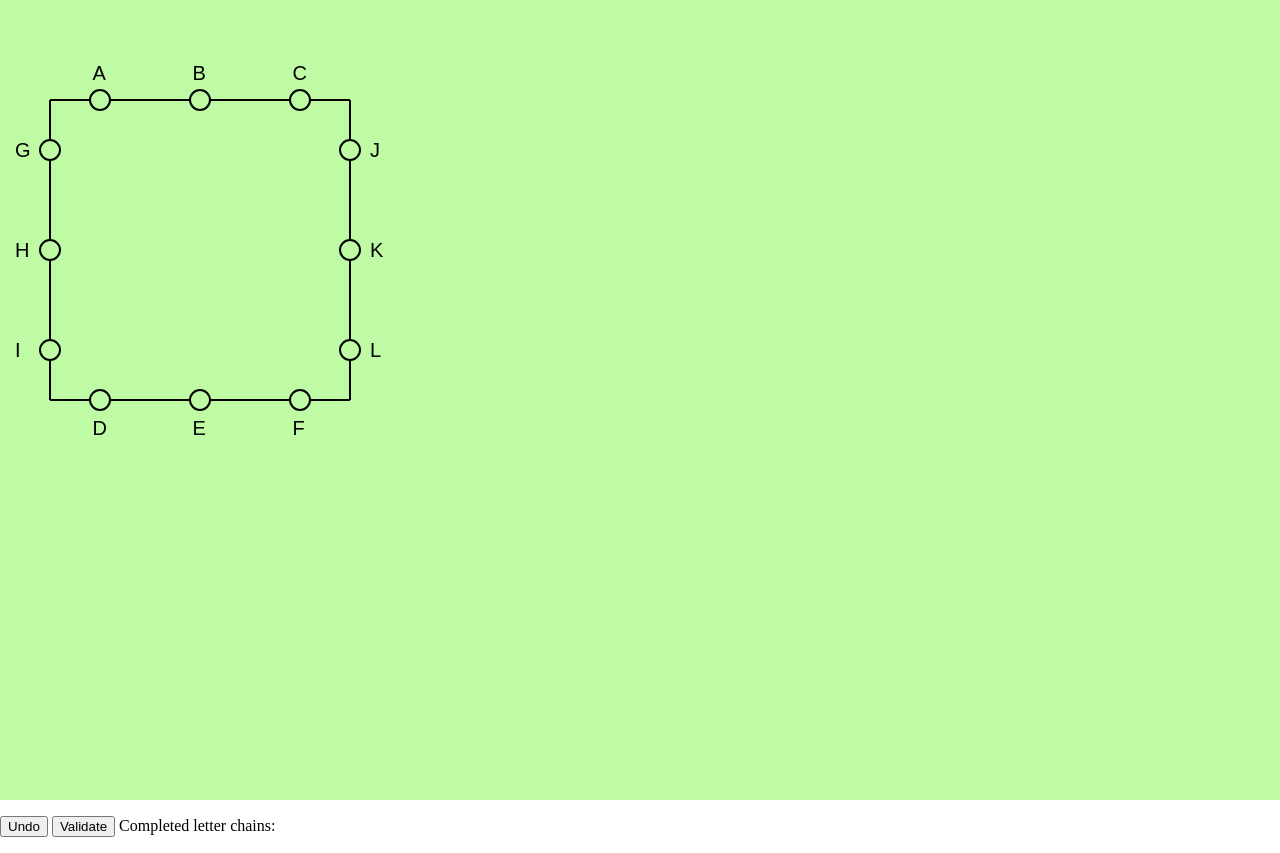
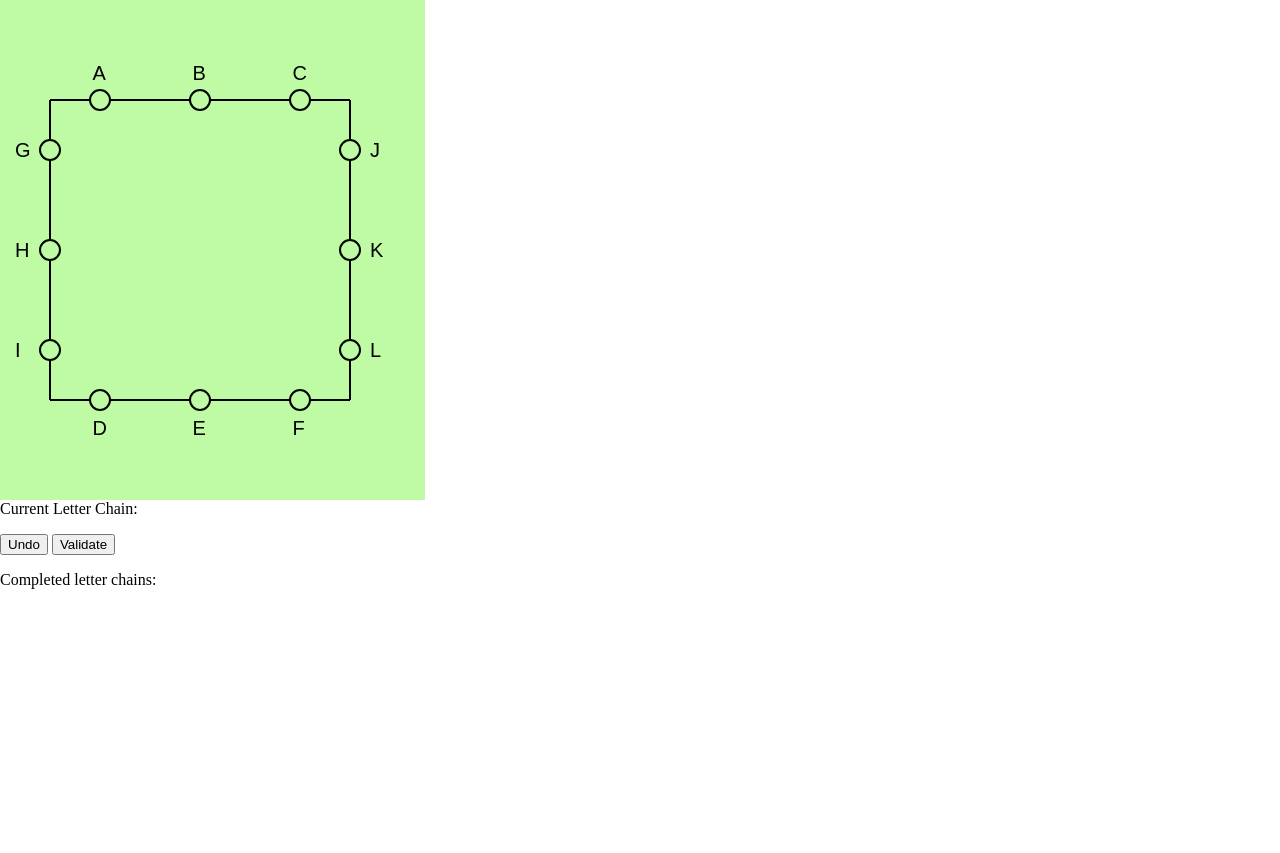
Before and after one commit to YaroBear/letter-boxed-game, a plain HTML site: page index.html in a window 1280 px wide. After the commit the page ends 800 px from the top, so only its background shows below. Drawn offline with Linux system fonts and the light colour scheme.

Commit message:
styling tweaks

```diff
--- a/index.html
+++ b/index.html
@@ -6,6 +6,10 @@
       body {
         margin: 0;
         padding: 0;
+
+        div {
+          margin-bottom: 1em;
+        }
       }
       canvas {
         display: block;
@@ -18,17 +22,21 @@
   </head>
   <body>
     <canvas id="myCanvas"></canvas>
-    <p id="current-letter-chain"></p>
-    <button onclick="game.undoLastMove()">Undo</button>
-    <button onclick="game.validateCurrentLetterChain()">Validate</button>
-    Completed letter chains:
-    <ol id="completed-letter-chains"></ol>
+    <div>Current Letter Chain: <span id="current-letter-chain"></span></div>
+    <div>
+      <button onclick="game.undoLastMove()">Undo</button>
+      <button onclick="game.validateCurrentLetterChain()">Validate</button>
+    </div>
+    <div>
+      Completed letter chains:
+      <ol id="completed-letter-chains"></ol>
+    </div>
     <script>
       const canvas = document.getElementById("myCanvas");
       const ctx = canvas.getContext("2d");
 
-      const width = (canvas.width = window.innerWidth);
-      const height = (canvas.height = window.innerHeight);
+      const width = (canvas.width = 425);
+      const height = (canvas.height = 500);
 
       let game = new Game(ctx);
 
```
